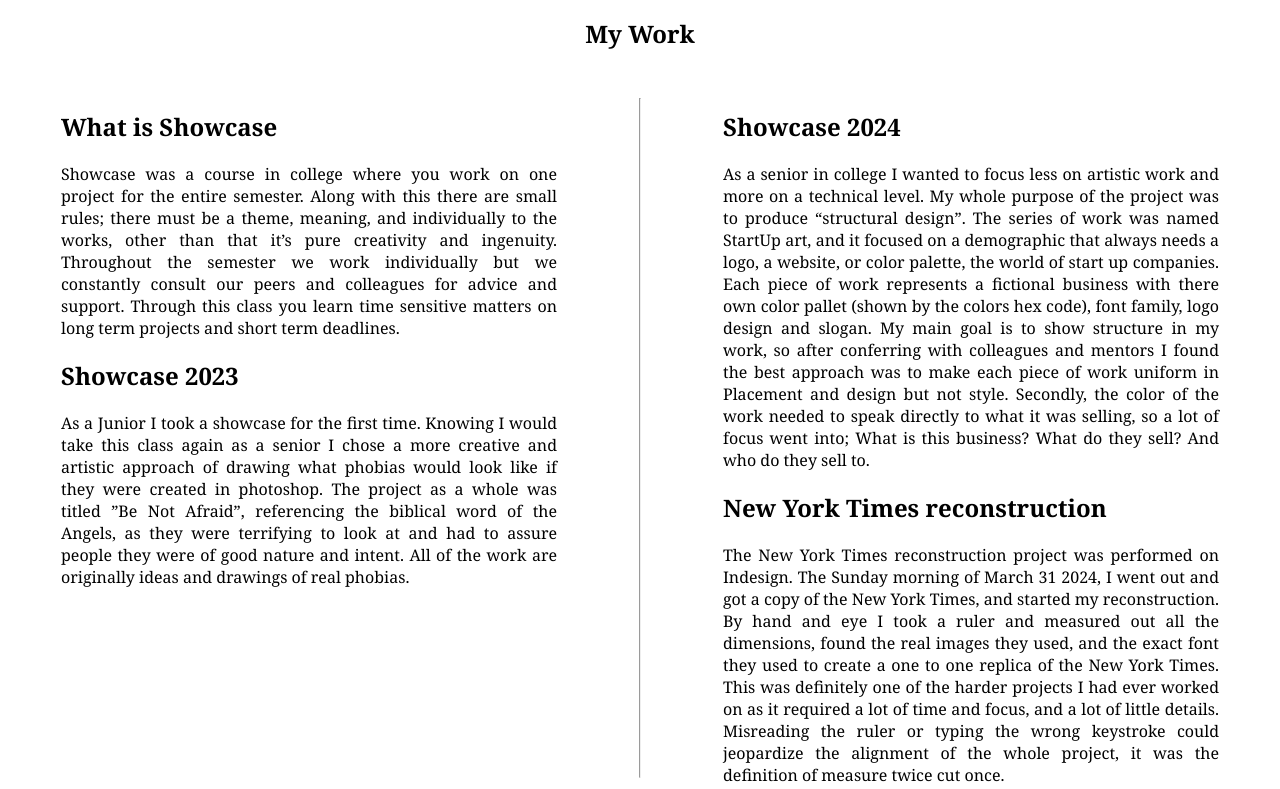
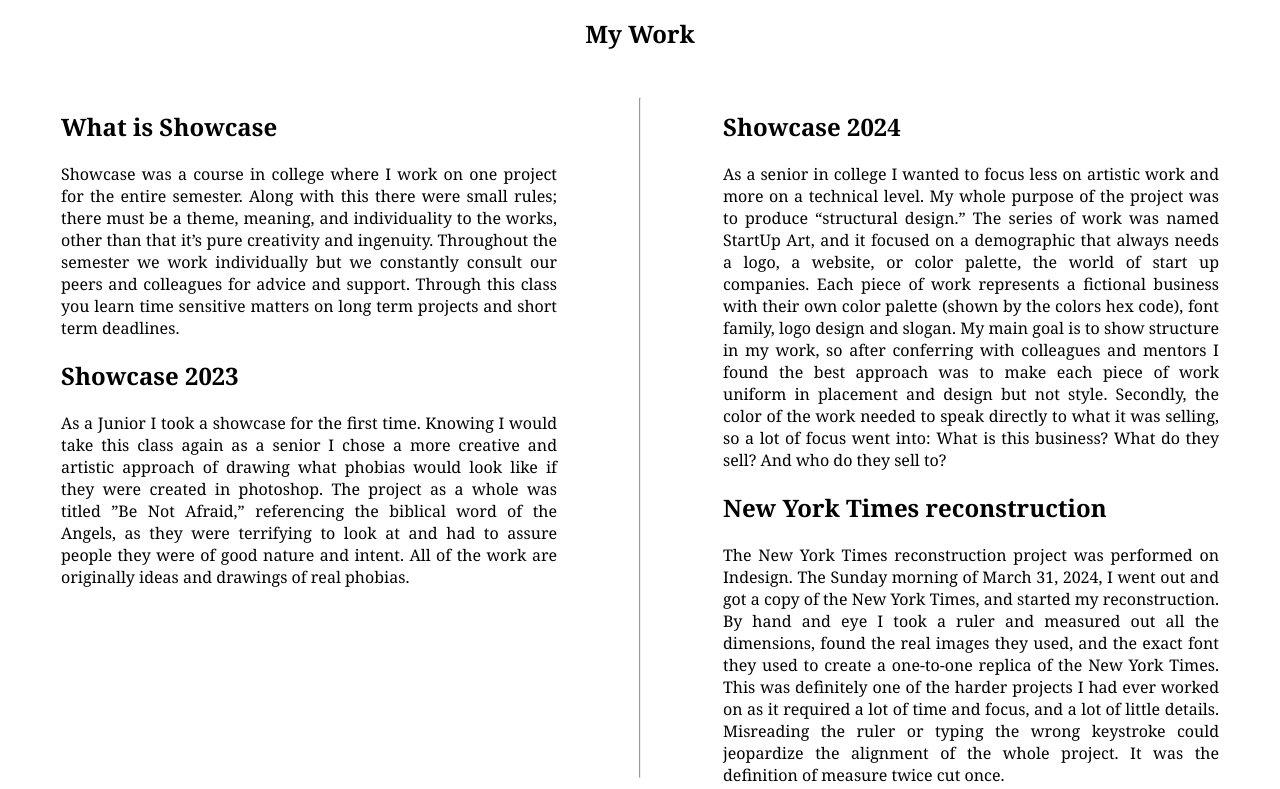
Before and after one commit to SantinoGiordano/Personal-Portfolio, a plain HTML site: page index.html in a window 1280 px wide. Shown: the part 946-1735 px from the top of the page. Drawn offline with Linux system fonts and the light colour scheme.

Commit message:
Add files via upload
Spell checked and reviewed

```diff
--- a/index.html
+++ b/index.html
@@ -27,7 +27,7 @@
     I am an Elms College graduate of 2024, holding two degrees in the Bachelors of Science. One
     in Digital Media design, and the other in Computer Science. This website portfolio is a living document of my
     work and holds someof my biggest projects. Some projects are my final showcase works, others are personal projects
-    and client based projects. These include indesign, photoshop and illustrator files. Other works such as website
+    and client based projects. These include Illustrator, Photoshop, and Indesign files. Other works such as website
     based work will be linked in this portfolio.
 </div>
 <div class="subHeader">
@@ -35,14 +35,14 @@
 
     <section>
         <div class="flexText">
-            <h2>What is Showcase</h2> Showcase was a course in college where you work on one project for the entire semester. Along
-            with this there are small rules; there must be a theme, meaning, and individually to the works, other than
+            <h2>What is Showcase</h2> Showcase was a course in college where I work on one project for the entire semester. Along
+            with this there were small rules; there must be a theme, meaning, and individuality to the works, other than
             that it’s pure creativity and ingenuity. Throughout the semester we work individually but we constantly
             consult our peers and colleagues for advice and support. Through this class you learn time sensitive matters
             on long term projects and short term deadlines.
             <h2>Showcase 2023</h2> As a Junior I took a showcase for the first time. Knowing I would take this class
             again as a senior I chose a more creative and artistic approach of drawing what phobias would look like if
-            they were created in photoshop. The project as a whole was titled ”Be Not Afraid”, referencing the biblical
+            they were created in photoshop. The project as a whole was titled ”Be Not Afraid,” referencing the biblical
             word of the Angels, as they were terrifying to look at and had to assure people they were of good nature and
             intent. All of the work are originally ideas and drawings of real phobias.
 
@@ -50,20 +50,21 @@
         <hr>
         <div class="flexText">
             <h2>Showcase 2024</h2> As a senior in college I wanted to focus less on artistic work and more on a
-            technical level. My whole purpose of the project was to produce “structural design”. The series of work was
-            named StartUp art, and it focused on a demographic that always needs a logo, a website, or color palette,
-            the world of start up companies. Each piece of work represents a fictional business with there own color
-            pallet (shown by the colors hex code), font family, logo design and slogan. My main goal is to show
+            technical level. My whole purpose of the project was to produce “structural design.” The series of work was
+            named StartUp Art, and it focused on a demographic that always needs a logo, a website, or color palette,
+            the world of start up companies. Each piece of work represents a fictional business with their own color
+            palette (shown by the colors hex code), font family, logo design and slogan. My main goal is to show
             structure in my work, so after conferring with colleagues and mentors I found the best approach was to make
-            each piece of work uniform in Placement and design but not style. Secondly, the color of the work needed to
-            speak directly to what it was selling, so a lot of focus went into; What is this business? What do they
-            sell? And who do they sell to.
+            each piece of work uniform in placement and design but not style. Secondly, the color of the work needed to
+            speak directly to what it was selling, so a lot of focus went into: What is this business? What do they
+            sell? And who do they sell to?
+
             <h2>New York Times reconstruction</h2>The New York Times reconstruction project was performed on Indesign.
-            The Sunday morning of March 31 2024, I went out and got a copy of the New York Times, and started my
+            The Sunday morning of March 31, 2024, I went out and got a copy of the New York Times, and started my
             reconstruction. By hand and eye I took a ruler and measured out all the dimensions, found the real images
-            they used, and the exact font they used to create a one to one replica of the New York Times. This was
+            they used, and the exact font they used to create a one-to-one replica of the New York Times. This was
             definitely one of the harder projects I had ever worked on as it required a lot of time and focus, and a lot
-            of little details. Misreading the ruler or typing the wrong keystroke could jeopardize the alignment of the whole project, it
+            of little details. Misreading the ruler or typing the wrong keystroke could jeopardize the alignment of the whole project. It
             was the definition of measure twice cut once.
         </div>
     </section>
```
